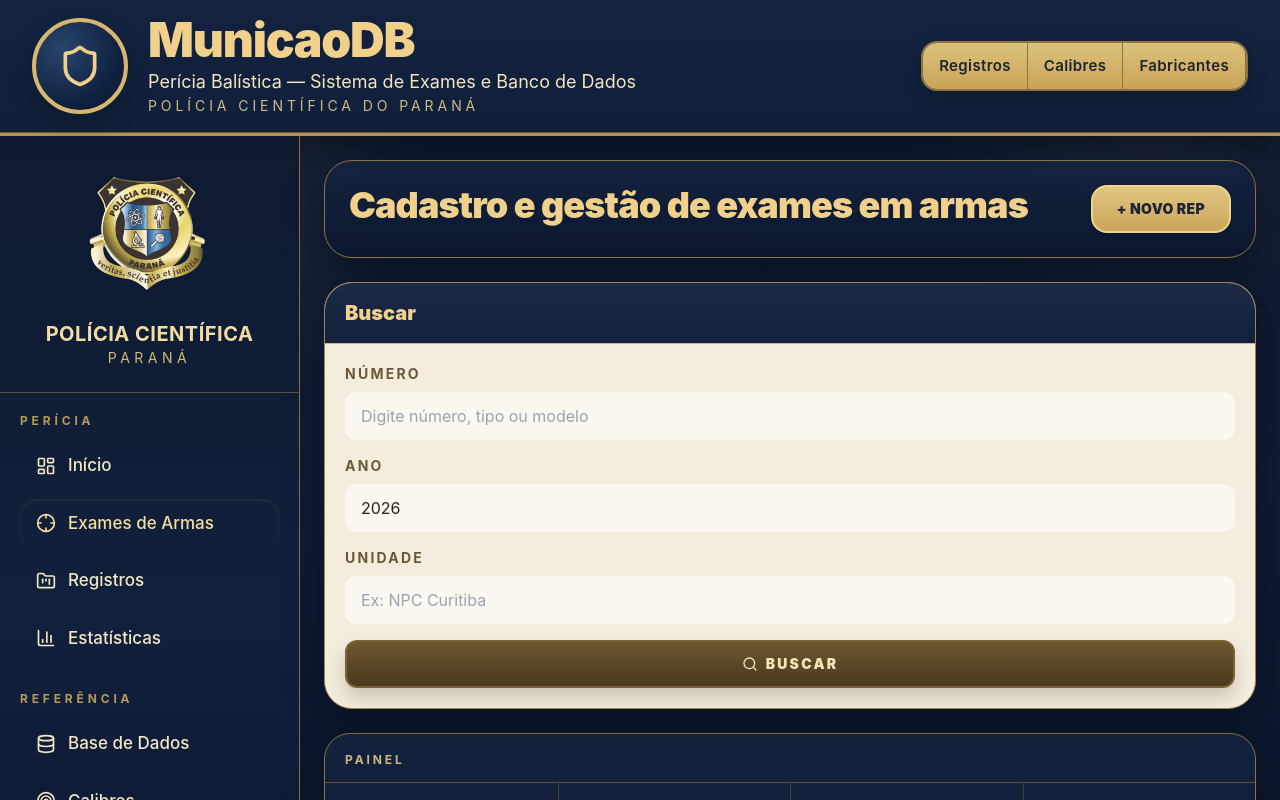
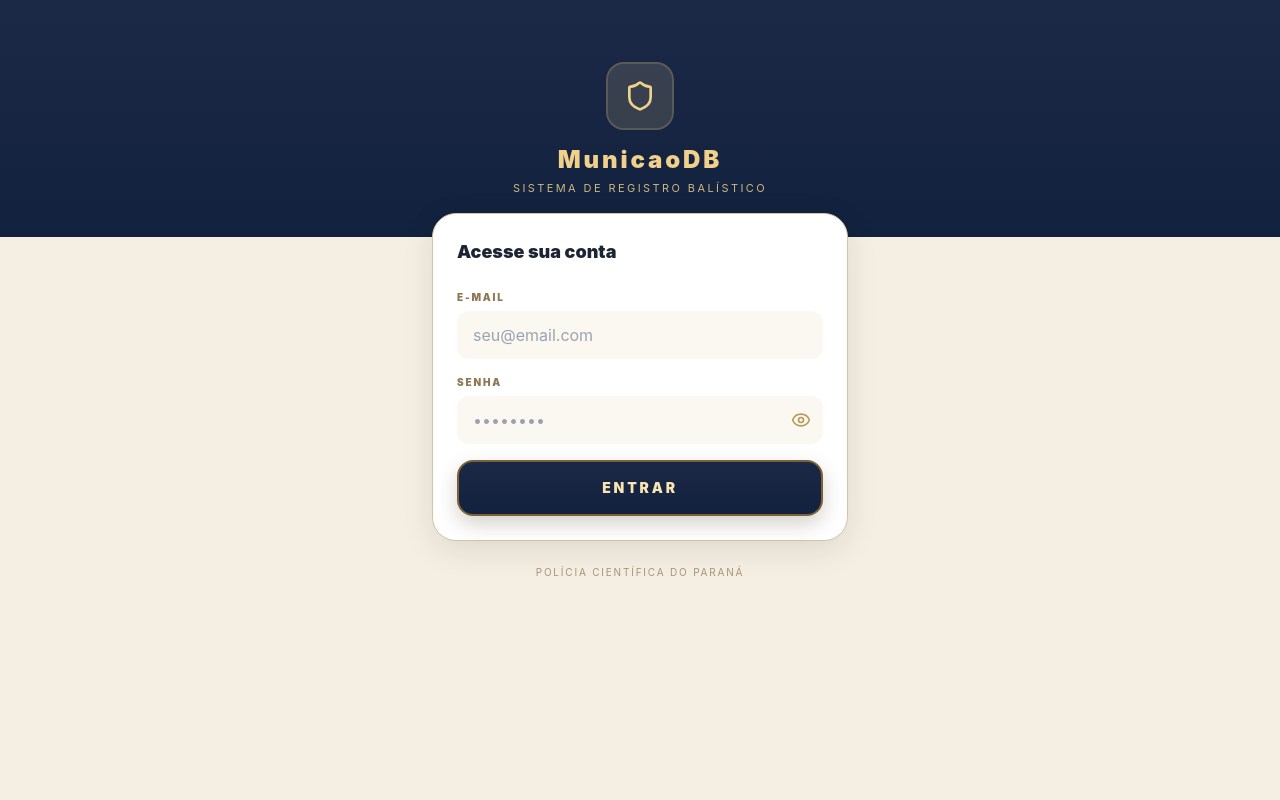
Before and after one commit to DreiceMachado/Municao-DB, a React (Vite) app: page / in a window 1280 px wide. Shown: the top 800 px of the page. Built offline with nearby package versions, Linux system fonts and the light colour scheme; the HTML template or start-up script is replaced by a standard one.

Commit message:
interface de login

```diff
--- a/src/App.tsx
+++ b/src/App.tsx
@@ -1,6 +1,10 @@
+import { useState } from 'react'
+import { Login } from './components/login/login'
 import Preview from './municaodb_interface_preview_corrigido'
 
 function App() {
+  const [loggedIn, setLoggedIn] = useState(false)
+  if (!loggedIn) return <Login onLogin={() => setLoggedIn(true)} />
   return <Preview />
 }
 
--- /dev/null
+++ b/src/components/login/login.tsx
@@ -0,0 +1,110 @@
+import { useState } from "react"
+import { Shield, Eye, EyeOff } from "lucide-react"
+
+interface LoginProps {
+  onLogin: () => void
+}
+
+export function Login({ onLogin }: LoginProps) {
+  const [email, setEmail] = useState("")
+  const [senha, setSenha] = useState("")
+  const [showSenha, setShowSenha] = useState(false)
+  const [erro, setErro] = useState("")
+  const [loading, setLoading] = useState(false)
+
+  const handleSubmit = async (e: React.FormEvent) => {
+    e.preventDefault()
+    if (!email.trim() || !senha.trim()) {
+      setErro("Preencha e-mail e senha.")
+      return
+    }
+    setErro("")
+    setLoading(true)
+    await new Promise(r => setTimeout(r, 800))
+    setLoading(false)
+    onLogin()
+  }
+
+  return (
+    <div className="flex min-h-screen flex-col bg-[#f5efe3]">
+      {/* Cabeçalho */}
+      <div className="bg-[linear-gradient(180deg,#1b2947_0%,#12213d_100%)] px-6 pb-10 pt-16 text-center">
+        <div className="mx-auto mb-4 flex h-16 w-16 items-center justify-center rounded-2xl bg-[#f0d08a]/15 ring-2 ring-[#f0d08a]/30">
+          <Shield className="h-8 w-8 text-[#f0d08a]" />
+        </div>
+        <h1 className="text-2xl font-black tracking-[0.12em] text-[#f0d08a]">MunicaoDB</h1>
+        <p className="mt-1 text-[11px] uppercase tracking-[0.22em] text-[#ccb780]">
+          Sistema de Registro Balístico
+        </p>
+      </div>
+
+      {/* Card */}
+      <div className="mx-auto w-full max-w-md flex-1 px-4 -mt-6">
+        <div className="rounded-3xl border border-[#d3c4a8] bg-white p-6 shadow-[0_8px_32px_rgba(0,0,0,.10)]">
+          <h2 className="mb-6 text-lg font-black text-[#1d2433]">Acesse sua conta</h2>
+
+          <form onSubmit={handleSubmit} className="space-y-4" noValidate>
+            {/* E-mail */}
+            <div>
+              <label className="mb-1.5 block text-[10px] font-black uppercase tracking-[0.18em] text-[#8d7854]">
+                E-mail
+              </label>
+              <input
+                type="email"
+                autoComplete="email"
+                value={email}
+                onChange={e => setEmail(e.target.value)}
+                placeholder="seu@email.com"
+                className="h-12 w-full rounded-xl border border-[#d3c4a8] bg-[#fbf8f2] px-4 text-[16px] text-[#50442f] outline-none transition focus:border-[#b89a58] focus:ring-2 focus:ring-[#b89a58]/15"
+              />
+            </div>
+
+            {/* Senha */}
+            <div>
+              <label className="mb-1.5 block text-[10px] font-black uppercase tracking-[0.18em] text-[#8d7854]">
+                Senha
+              </label>
+              <div className="relative">
+                <input
+                  type={showSenha ? "text" : "password"}
+                  autoComplete="current-password"
+                  value={senha}
+                  onChange={e => setSenha(e.target.value)}
+                  placeholder="••••••••"
+                  className="h-12 w-full rounded-xl border border-[#d3c4a8] bg-[#fbf8f2] px-4 pr-12 text-[16px] text-[#50442f] outline-none transition focus:border-[#b89a58] focus:ring-2 focus:ring-[#b89a58]/15"
+                />
+                <button
+                  type="button"
+                  onClick={() => setShowSenha(v => !v)}
+                  className="absolute inset-y-0 right-0 flex items-center px-3 text-[#b89a58]"
+                >
+                  {showSenha ? <EyeOff className="h-5 w-5" /> : <Eye className="h-5 w-5" />}
+                </button>
+              </div>
+            </div>
+
+            {/* Erro */}
+            {erro && (
+              <p className="rounded-xl border border-[#f0b8b8] bg-[#fdf0f0] px-4 py-2.5 text-sm font-semibold text-[#b03030]">
+                {erro}
+              </p>
+            )}
+
+            {/* Botão */}
+            <button
+              type="submit"
+              disabled={loading}
+              className="mt-2 w-full rounded-2xl border-2 border-[#7b6236] bg-[linear-gradient(180deg,#1b2947_0%,#12213d_100%)] py-4 text-sm font-black tracking-[0.2em] text-[#f8e3b3] shadow-[0_8px_20px_rgba(66,50,24,.22)] transition active:brightness-95 active:scale-[0.99] disabled:opacity-60"
+            >
+              {loading ? "AGUARDE…" : "ENTRAR"}
+            </button>
+          </form>
+        </div>
+
+        <p className="mt-6 text-center text-[10px] uppercase tracking-[0.18em] text-[#a89474]">
+          Polícia Científica do Paraná
+        </p>
+      </div>
+    </div>
+  )
+}
--- a/src/municaodb_interface_preview_corrigido.tsx
+++ b/src/municaodb_interface_preview_corrigido.tsx
@@ -500,16 +500,15 @@ function PhotoSlot({
     }
   }
 
-  const ACCEPT = "image/jpeg,image/jpg,image/heic,image/heif,.heic,.heif"
-
-  const openCamera = () => { setShowPicker(false); setTimeout(() => cameraRef.current?.click(), 50) }
-  const openGallery = () => { setShowPicker(false); setTimeout(() => galleryRef.current?.click(), 50) }
+  const ACCEPT = "image/*,.heic,.heif"
+  const camId = `fc-cam-${slotKey}`
+  const galId = `fc-gal-${slotKey}`
 
   return (
     <div className="flex flex-col gap-1.5">
       <span className="px-0.5 text-[10px] font-black uppercase tracking-[0.12em] text-[#6b5838]">{label}</span>
-      <input ref={cameraRef} type="file" accept={ACCEPT} capture="environment" onChange={handleFile} className="hidden" />
-      <input ref={galleryRef} type="file" accept={ACCEPT} onChange={handleFile} className="hidden" />
+      <input id={camId} ref={cameraRef} type="file" accept={ACCEPT} capture="environment" onChange={handleFile} className="sr-only" />
+      <input id={galId} ref={galleryRef} type="file" accept={ACCEPT} onChange={handleFile} className="sr-only" />
 
       {converting ? (
         <div className="flex aspect-[4/3] w-full flex-col items-center justify-center gap-2 rounded-2xl border-2 border-[#c8b47e] bg-[#fbf8f2]">
@@ -569,10 +568,10 @@ function PhotoSlot({
                   <div className="mt-0.5 text-[10px] uppercase tracking-[0.2em] text-[#ccb780]">Selecione a origem</div>
                 </div>
                 <div className="space-y-3 p-4">
-                  <button
-                    type="button"
-                    onClick={openCamera}
-                    className="flex w-full items-center gap-4 rounded-2xl border-2 border-[#d3c4a8] bg-white px-5 py-4 text-left active:scale-[.97] active:bg-[#ece6da]"
+                  <label
+                    htmlFor={camId}
+                    onClick={() => setShowPicker(false)}
+                    className="flex w-full cursor-pointer items-center gap-4 rounded-2xl border-2 border-[#d3c4a8] bg-white px-5 py-4 text-left active:scale-[.97] active:bg-[#ece6da]"
                   >
                     <div className="flex h-12 w-12 shrink-0 items-center justify-center rounded-2xl bg-[#e8dfc8]">
                       <Camera className="h-6 w-6 text-[#8d7854]" />
@@ -582,11 +581,11 @@ function PhotoSlot({
                       <div className="text-xs text-[#8d7854]">Tirar foto agora</div>
                     </div>
                     <ChevronRight className="ml-auto h-5 w-5 shrink-0 text-[#b89a58]" />
-                  </button>
-                  <button
-                    type="button"
-                    onClick={openGallery}
-                    className="flex w-full items-center gap-4 rounded-2xl border-2 border-[#d3c4a8] bg-white px-5 py-4 text-left active:scale-[.97] active:bg-[#ece6da]"
+                  </label>
+                  <label
+                    htmlFor={galId}
+                    onClick={() => setShowPicker(false)}
+                    className="flex w-full cursor-pointer items-center gap-4 rounded-2xl border-2 border-[#d3c4a8] bg-white px-5 py-4 text-left active:scale-[.97] active:bg-[#ece6da]"
                   >
                     <div className="flex h-12 w-12 shrink-0 items-center justify-center rounded-2xl bg-[#e8dfc8]">
                       <ImageIcon className="h-6 w-6 text-[#8d7854]" />
@@ -596,7 +595,7 @@ function PhotoSlot({
                       <div className="text-xs text-[#8d7854]">Escolher da galeria</div>
                     </div>
                     <ChevronRight className="ml-auto h-5 w-5 shrink-0 text-[#b89a58]" />
-                  </button>
+                  </label>
                 </div>
                 <div className="px-4 pb-4">
                   <button
```
